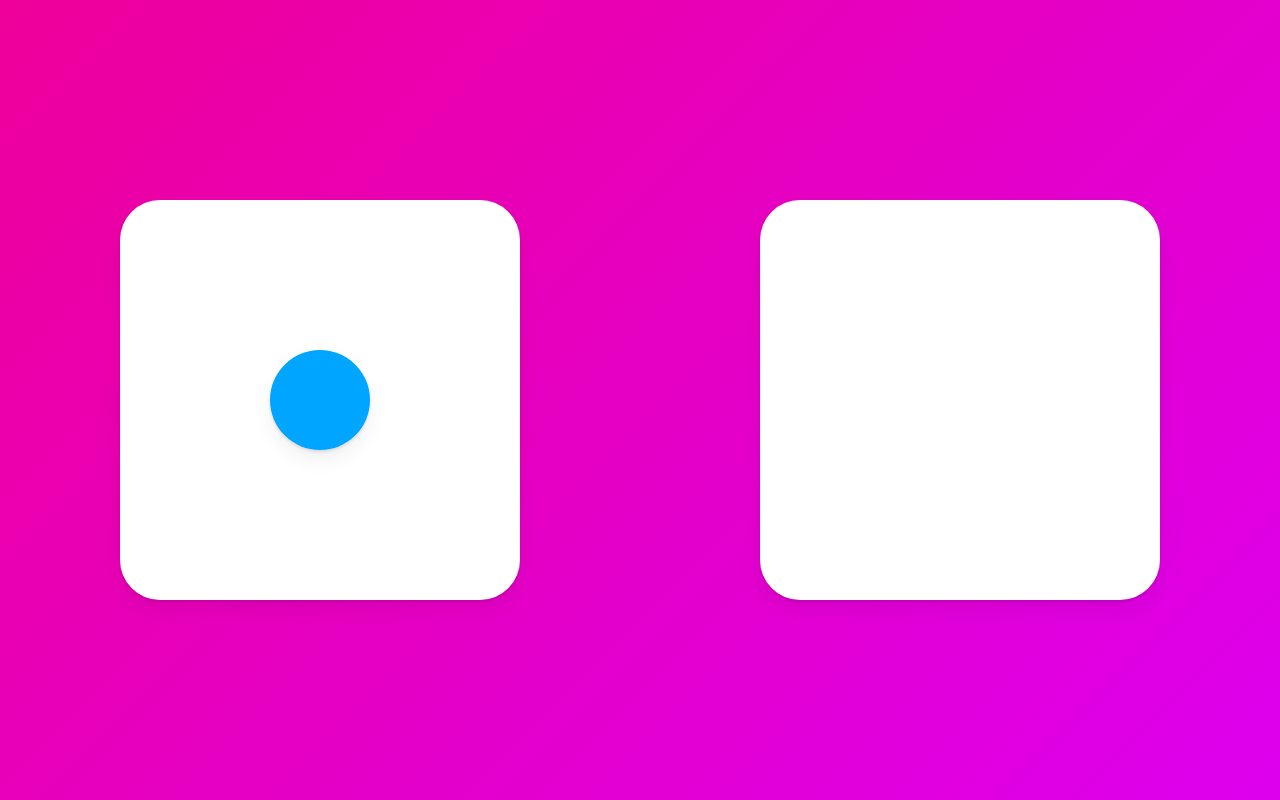
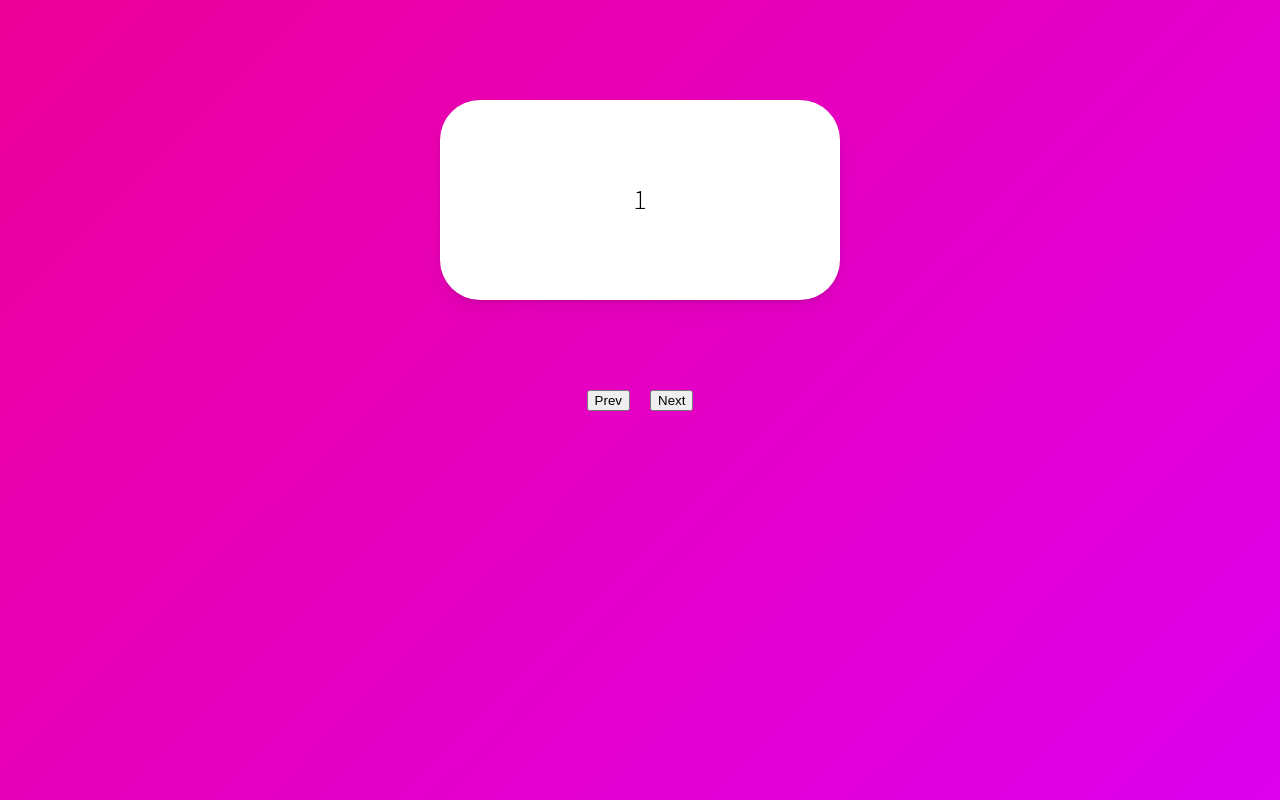
Before and after one commit to daewoongBang/react-animation-motion, a React (Create React App) app: page / in a window 1280 px wide. Built offline with nearby package versions, Linux system fonts and the light colour scheme.

Commit message:
Fix Motion Slider

```diff
--- a/package.json
+++ b/package.json
@@ -15,7 +15,7 @@
     "react-dom": "^19.0.0",
     "react-scripts": "5.0.1",
     "styled-components": "^6.1.14",
-    "typescript": "^4.4.2",
+    "typescript": "^5.7.3",
     "web-vitals": "^2.1.0"
   },
   "scripts": {
--- a/public/index.html
+++ b/public/index.html
@@ -24,6 +24,10 @@
       work correctly both with client-side routing and a non-root public URL.
       Learn how to configure a non-root public URL by running `npm run build`.
     -->
+    <link
+      rel="stylesheet"
+      href="https://fonts.googleapis.com/css2?family=Source+Sans+Pro:wght@300;400&display=swap"
+    />
     <title>React App</title>
   </head>
   <body>
--- a/src/App.tsx
+++ b/src/App.tsx
@@ -2,7 +2,6 @@ import { createGlobalStyle } from 'styled-components';
 import MotionSample from './pages/MotionSample';
 
 const GlobalStyle = createGlobalStyle`
-  @import url('https://fonts.googleapis.com/css2?family=Source+Sans+Pro:wght@300;400&display=swap');
 html, body, div, span, applet, object, iframe,
 h1, h2, h3, h4, h5, h6, p, blockquote, pre,
 a, abbr, acronym, address, big, cite, code,
--- a/src/components/motion/LayoutAnimation.tsx
+++ b/src/components/motion/LayoutAnimation.tsx
@@ -25,7 +25,6 @@ const Circle = styled(motion.div)`
   background-color: #00a5ff;
   height: 100px;
   width: 100px;
-
   box-shadow: 0 2px 3px rgba(0, 0, 0, 0.1), 0 10px 20px rgba(0, 0, 0, 0.06);
 `;
 
--- /dev/null
+++ b/src/components/motion/Slider.tsx
@@ -0,0 +1,94 @@
+import styled from 'styled-components';
+import { motion, AnimatePresence } from 'motion/react';
+import { useRef, useState } from 'react';
+
+const Wrapper = styled(motion.div)`
+  height: 100vh;
+  width: 100vw;
+  display: flex;
+  justify-content: center;
+  align-items: center;
+  flex-direction: column;
+`;
+
+const Box = styled(motion.div)`
+  width: 400px;
+  height: 200px;
+  background-color: rgba(255, 255, 255, 1);
+  border-radius: 40px;
+  position: absolute;
+  top: 100px;
+  display: flex;
+  justify-content: center;
+  align-items: center;
+  font-size: 28px;
+  box-shadow: 0 2px 3px rgba(0, 0, 0, 0.1), 0 10px 20px rgba(0, 0, 0, 0.06);
+`;
+
+const Buttons = styled.div`
+  display: flex;
+  gap: 20px;
+`;
+
+const boxVariants = {
+  entry: (isPrev: boolean) => ({
+    x: isPrev ? -500 : 500,
+    opacity: 0,
+    scale: 0,
+  }),
+  center: {
+    x: 0,
+    opacity: 1,
+    scale: 1,
+    transition: {
+      duration: 0.3,
+    },
+  },
+  exit: (isPrev: boolean) => ({
+    x: isPrev ? 500 : -500,
+    opacity: 0,
+    scale: 0,
+    transition: {
+      duration: 0.3,
+    },
+  }),
+};
+
+const MotionSlider = () => {
+  const [sliderIndex, setSliderIndex] = useState<number>(1);
+  const isPrev = useRef<boolean>(false);
+
+  const onClickNext = () => {
+    isPrev.current = false;
+    setSliderIndex((prev) => (prev === 10 ? 10 : prev + 1));
+  };
+
+  const onClickPrev = () => {
+    isPrev.current = true;
+    setSliderIndex((prev) => (prev === 1 ? 1 : prev - 1));
+  };
+
+  return (
+    <Wrapper>
+      <AnimatePresence mode={'wait'} custom={isPrev.current}>
+        <Box
+          key={`box-${sliderIndex}`}
+          custom={isPrev.current}
+          variants={boxVariants}
+          initial={'entry'}
+          animate={'center'}
+          exit={'exit'}
+        >
+          {sliderIndex}
+        </Box>
+      </AnimatePresence>
+
+      <Buttons>
+        <button onClick={onClickPrev}>Prev</button>
+        <button onClick={onClickNext}>Next</button>
+      </Buttons>
+    </Wrapper>
+  );
+};
+
+export default MotionSlider;
--- a/src/pages/MotionSample.tsx
+++ b/src/pages/MotionSample.tsx
@@ -1,12 +1,12 @@
-import MotionLayoutAnimation from '../components/motion/LayoutAnimation';
-// import MotionAnimatePresence from '../components/motion/AnimatePresence';
+// import MotionLayoutAnimation from '../components/motion/LayoutAnimation';
+import MotionSlider from '../components/motion/Slider';
 // import MotionSvg from '../components/motion/Svg';
 // import MotionValues from '../components/motion/Values';
 // import MotionVariants from '../components/motion/Variants';
 // import MotionGestures from '../components/motion/Gestures';
 
 const MotionSample = () => {
-  return <MotionLayoutAnimation />;
+  return <MotionSlider />;
 };
 
 export default MotionSample;
```
Also changed, not shown: src/components/motion/AnimatePresence.tsx (deleted, +0 -64 lines), 1 other file (tests, documents, lock files or other folders).
